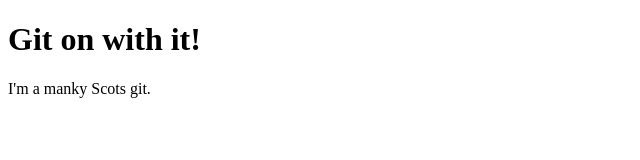
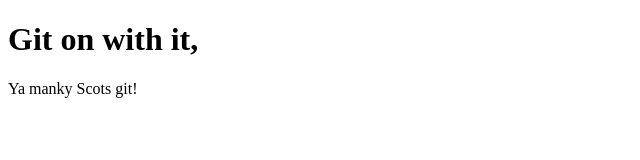
Before and after one commit to dknauss/newlocalmedia.github.io, a plain HTML site: page index.html in a window 1280 px wide. Shown: the full height of the page, 0-640 px from the left. Drawn offline with Linux system fonts and the light colour scheme.

Commit message:
more foolin’ around

```diff
--- a/index.html
+++ b/index.html
@@ -1,7 +1,7 @@
 <!DOCTYPE html>
 <html>
 <body>
-<h1>Git on with it!</h1>
-<p>I'm a manky Scots git.</p>
+<h1>Git on with it,</h1>
+<p>Ya manky Scots git!</p>
 </body>
 </html>
```
